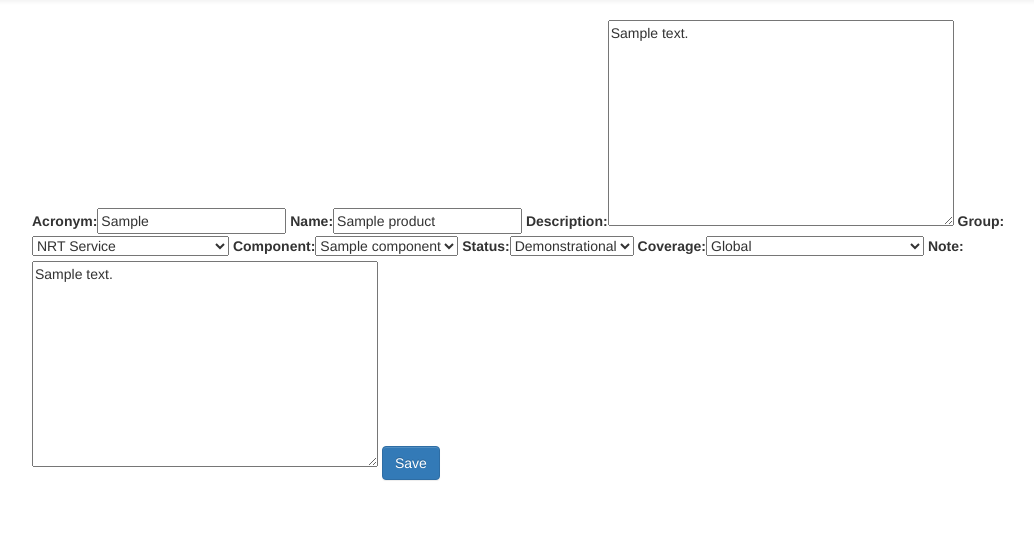
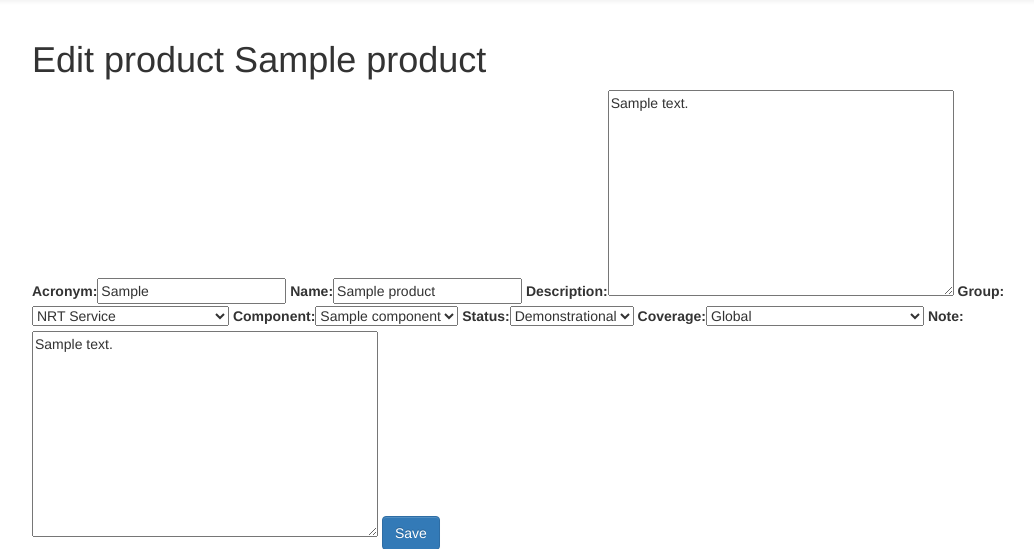
Before and after one commit to eea/copernicus-insitu-db, a Django app: page /product/1/edit/ in a window 1280 px wide. Shown: the part 52-601 px from the top of the page, without its empty margins (38-1072 px from the left). Run offline with Django 3.2, Linux system fonts and the light colour scheme; data comes from the database, SQL or seed files in the repository; tables that the repository leaves empty hold one stand-in row (values such as "Sample post"); some libraries are stand-ins or nearby versions.

Commit message:
[refs #86329] Add heading and title for product edit template; Fix typo

```diff
--- a/insitu/templates/_layout.html
+++ b/insitu/templates/_layout.html
@@ -7,6 +7,10 @@
     <link rel="stylesheet" type="text/css" href="{% static 'css/bootstrap.min.css.map' %}"/>
     {% block style %}
     {% endblock %}
+    <title>
+    {% block title %}
+    {% endblock %}
+    </title>
   </head>
   <body>
     <nav class="navbar navbar-default" role="navigation">
--- a/insitu/templates/product_edit.html
+++ b/insitu/templates/product_edit.html
@@ -1,8 +1,19 @@
 {% extends '_layout.html' %}
 {% load bootstrap %}
 
+{% block title %}
+  Edit product {{ object.name }}
+{% endblock %}
+
 {% block content %}
-  <form action="" method="post">
+
+  <div class="row">
+    <h1 class="col-sm-12">
+      <span>Edit product {{ object.name }}</span>
+    </h1>
+  </div>
+
+  <form action="" method="POST">
     {% csrf_token %}
     {{ form|bootstrap }}
     <input class="btn btn-primary" type="submit" value="Save" />
```
